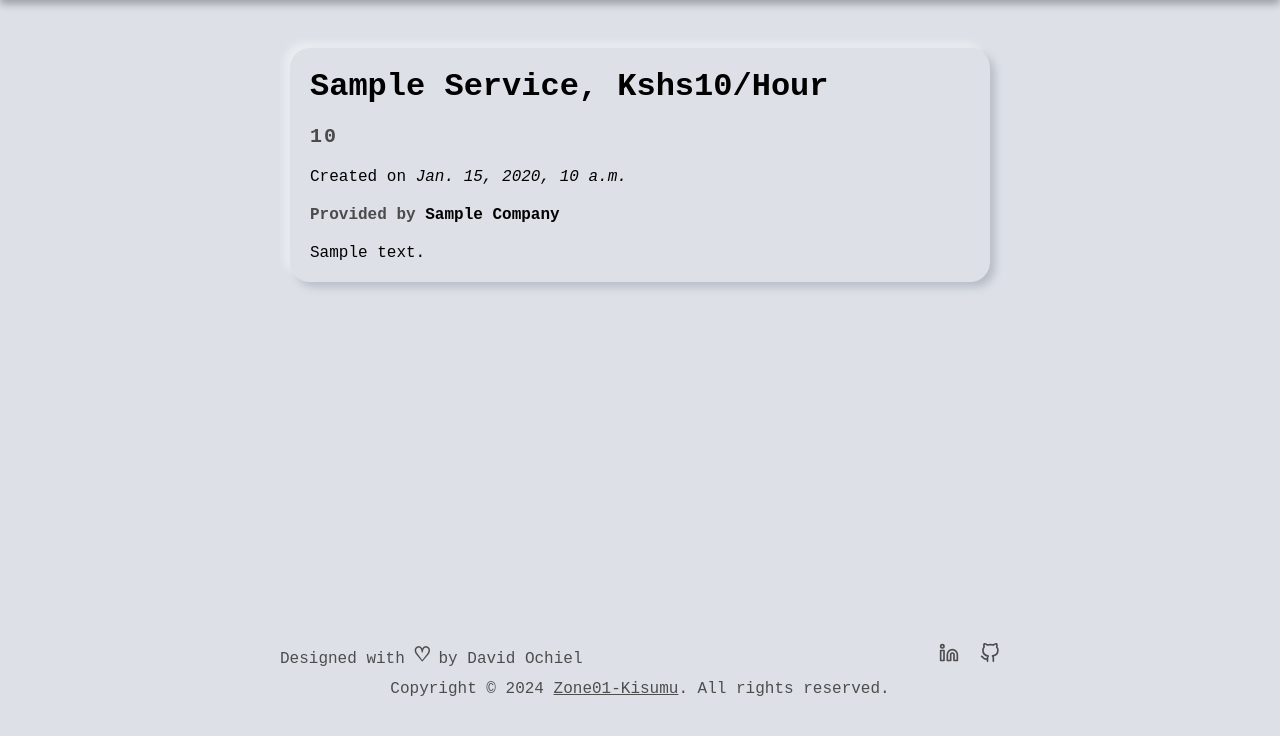
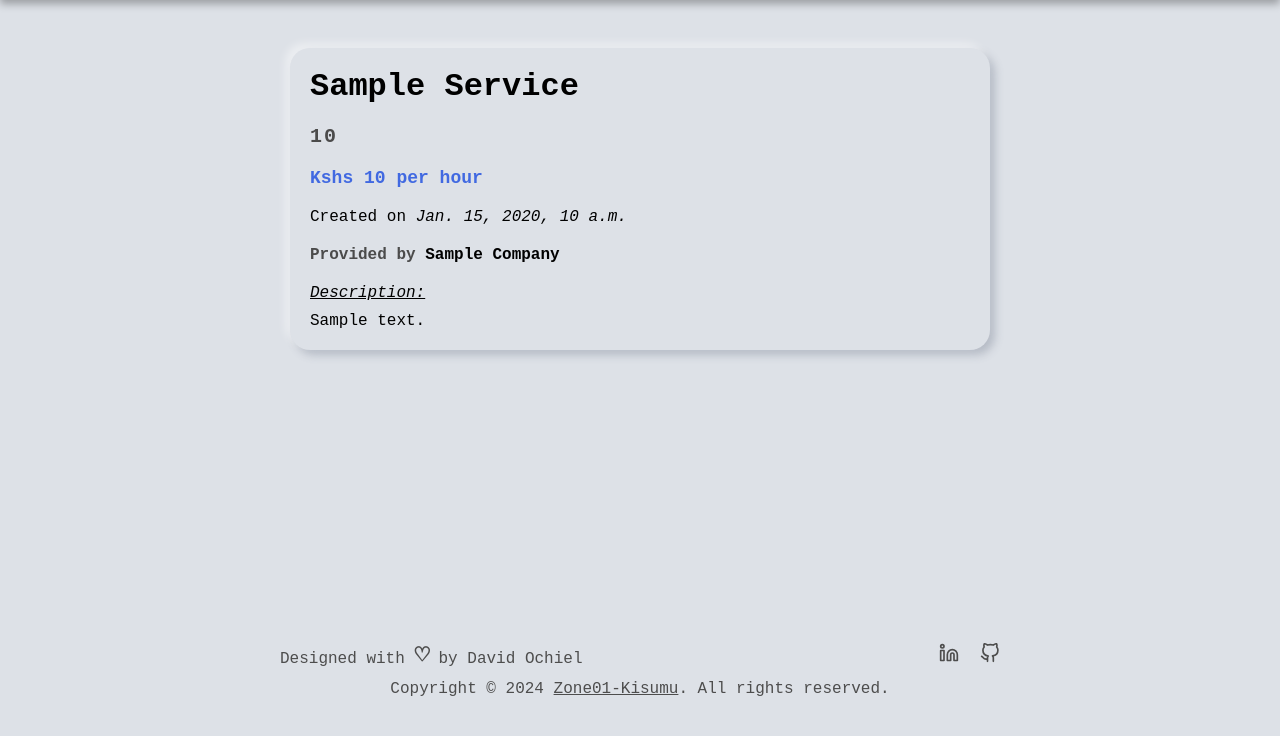
Before and after one commit to nguonodave/sparkbridge, a Django app: template services/templates/services/service.html in a window 1280 px wide. Shown: the part 64-800 px from the top of the page. Run offline with Django 3.2, Linux system fonts and the light colour scheme; the template is opened without the code that fills it: most values are stand-ins (such as "Sample title", 1, 10 or a date in 2020).

Commit message:
chore(HTML/CSS): style service page

```diff
--- a/services/templates/services/service.html
+++ b/services/templates/services/service.html
@@ -5,10 +5,12 @@
 
     <div class="service-content">
         <div class="service-main">
-            <h1 class="name">{{service.name}}, kshs{{service.price_hr}}/hour</h1>
+            <h1 class="name">{{service.name}}</h1>
             <p class="field">{{service.field}}</p>
+            <p class="price">Kshs {{service.price_hr}} per hour</p>
             <p class="date">Created on <span>{{service.date}}</span></p>
             <p class="company">Provided by <a href="{% url 'company_profile' service.company %}">{{service.company}}</a></p>
+            <p class="desc-head">Description:</p>
             <p class="description">{{service.description}}</p>
         </div>
     </div>
--- a/static/css/style.css
+++ b/static/css/style.css
@@ -157,6 +157,13 @@ a {
     margin-bottom: 20px;
 }
 
+.service-main .price {
+    margin-bottom: 20px;
+    color: royalblue;
+    font-weight: 700;
+    font-size: 18px;
+}
+
 .service-main .date {
     margin-bottom: 20px;
 }
@@ -185,8 +192,18 @@ a {
     color: black;
 }
 
+.service-main .company a:hover {
+    text-decoration: underline;
+}
+
+.desc-head {
+    text-decoration: underline;
+    font-style: italic;
+}
+
 .service-main .description {
     padding-right: 20px;
+    margin-top: 10px;
 }
 
 .popup {
```
Also changed, not shown: db.sqlite3.
